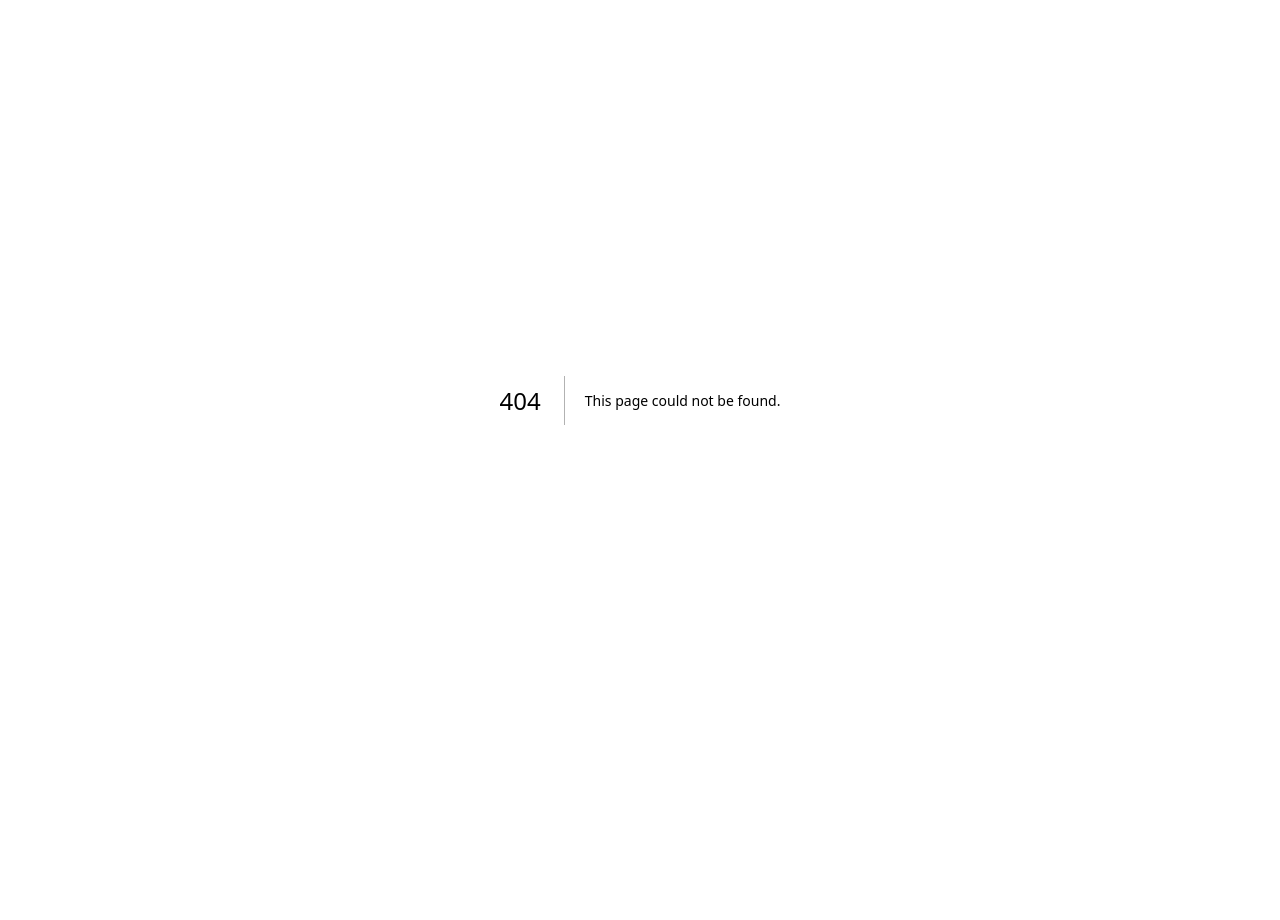
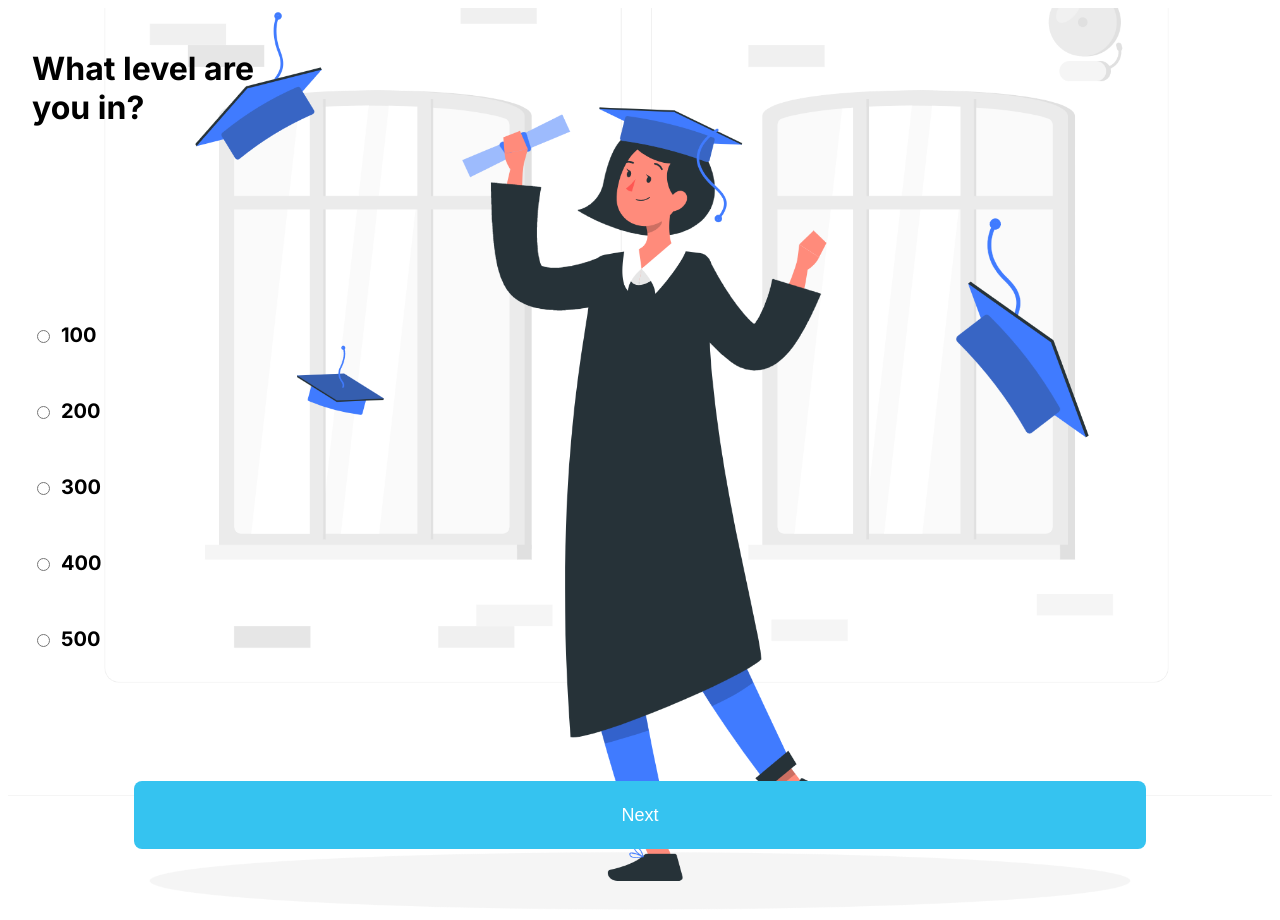
Before and after one commit to Layenull/attendr, a Next.js app: page /LevelSelect in a window 1280 px wide. Before the commit this address had no page. Before the commit the page ends 800 px from the top, so only its background shows below. Built offline with nearby package versions, Linux system fonts and the light colour scheme.

Commit message:
done with radio and submit button for the level selection page

```diff
--- /dev/null
+++ b/pages/LevelSelect.js
@@ -0,0 +1,87 @@
+import { useState } from "react";
+
+
+const LevelSelect = () => {
+    const [selectedOption, setSelectedOption] = useState("");
+
+    const handleOptionChange = (event) => {
+        setSelectedOption(event.target.value);
+    };
+
+    return (
+        <div className="custom-img flex flex-col bg-center bg-cover">
+
+            {/* <label className="mb-2 font-bold text-lg " htmlFor="radio-options">
+                What level are you in?
+            </label> */}
+            <h1 className="relative w-56 top-5 px-6">What level are you in?</h1>
+
+            <div className="flex flex-col space-y-12 px-6 py-48 font-bold text-xl">
+                <label className="inline-flex items-center">
+                    <input
+                        type="radio"
+                        className="form-radio"
+                        name="radio-options"
+                        value="100"
+                        checked={selectedOption === "100"}
+                        onChange={handleOptionChange}
+                    />
+                    <span className="ml-2">100</span>
+                </label>
+                <label className="inline-flex items-center">
+                    <input
+                        type="radio"
+                        className="form-radio"
+                        name="radio-options"
+                        value="200"
+                        checked={selectedOption === "200"}
+                        onChange={handleOptionChange}
+                    />
+                    <span className="ml-2">200</span>
+                </label>
+                <label className="inline-flex items-center">
+                    <input
+                        type="radio"
+                        className="form-radio"
+                        name="radio-options"
+                        value="300"
+                        checked={selectedOption === "300"}
+                        onChange={handleOptionChange}
+                    />
+                    <span className="ml-2">300</span>
+                </label>
+                <label className="inline-flex items-center">
+                    <input
+                        type="radio"
+                        className="form-radio"
+                        name="radio-options"
+                        value="400"
+                        checked={selectedOption === "400"}
+                        onChange={handleOptionChange}
+                    />
+                    <span className="ml-2">400</span>
+                </label>
+                <label className="inline-flex items-center">
+                    <input
+                        type="radio"
+                        className="form-radio"
+                        name="radio-options"
+                        value="500"
+                        checked={selectedOption === "500"}
+                        onChange={handleOptionChange}
+                    />
+                    <span className="ml-2">500</span>
+                </label>
+
+            </div>
+
+            <div className=' relative flex justify-center bottom-16 '>
+                <button type="submit" className=" border-none bg-customBlue w-4/5 py-5 rounded-lg text-white text-lg ">
+                    Next
+                </button>
+            </div>
+        </div>
+    );
+};
+
+export default LevelSelect;
--- a/pages/nextform.js
+++ /dev/null
@@ -1,28 +0,0 @@
-import React from 'react'
-import { FormEvent } from 'react'
-import Image from 'next/image'
-
-const nextform = () => {
-    return (
-        <div>
-            <div>
-                <Image src="/login-image.jpg" width={400} height={400} className="relative bottom-6 " />
-            </div>
-
-            <div className='relative bottom-9'>
-                <h1 classNameName=' p-4 break-all'>
-                    <span>Welcome,</span>
-                    <span>Login Now.</span>
-                </h1>
-
-                <div>
-
-                </div>
-
-
-            </div>
-        </div>
-    )
-}
-
-export default nextform
--- a/styles/globals.css
+++ b/styles/globals.css
@@ -1,5 +1,12 @@
+/* @tailwind base; */
 @tailwind components;
 @tailwind utilities;
+
+.custom-img {
+  background-image: url('/public/Graduation-rafiki.png');
+  background-size: cover;
+  background-repeat: no-repeat;
+}
 
 /* :root {
   --max-width: 1100px;
```
Also changed, not shown: public/Graduation-rafiki.png (added).
